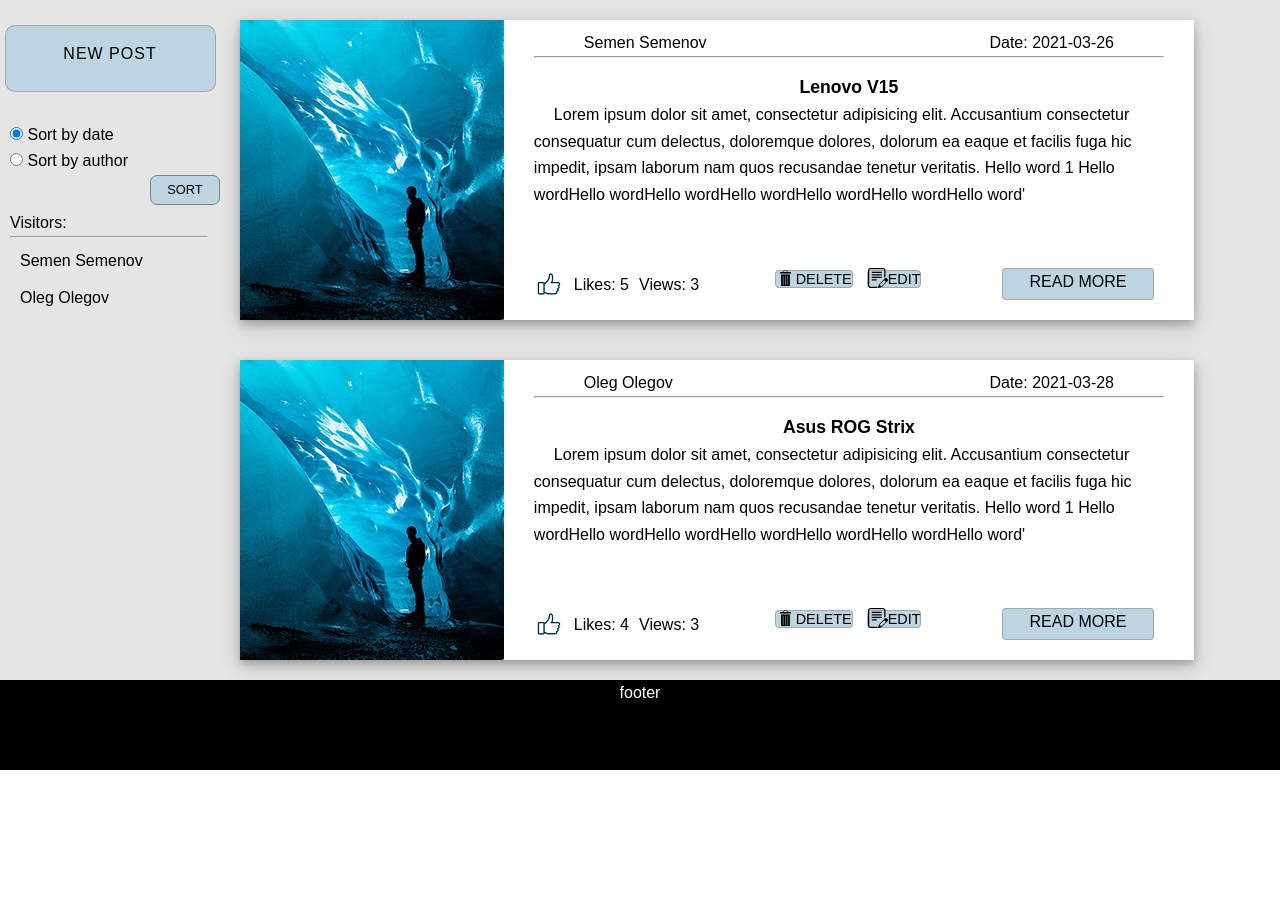
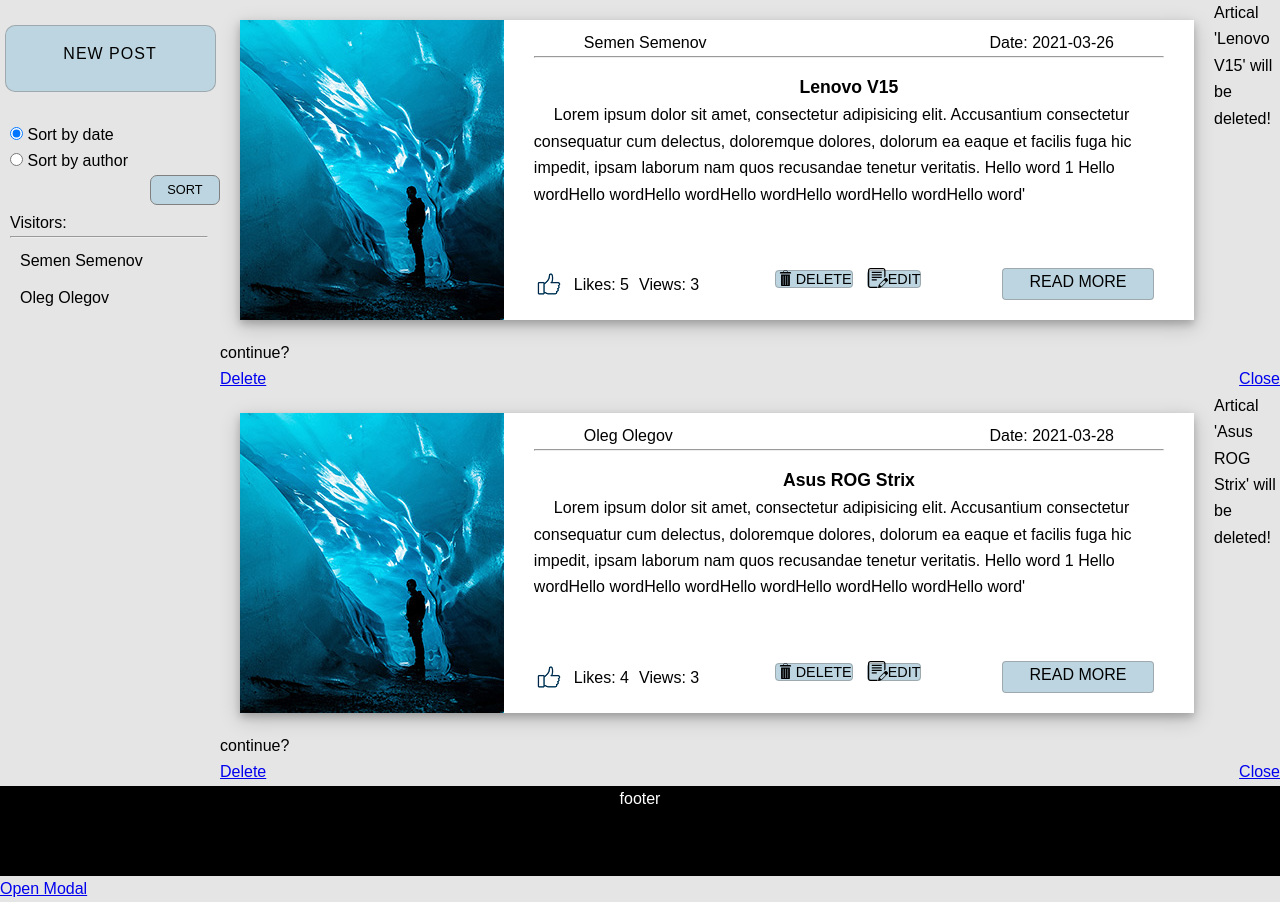
Before and after one commit to Ocinu/Blog, a Flask app: page / in a window 1280 px wide. Shown: the part 90-992 px from the top of the page. Before the commit the page ends 860 px from the top, so only its background shows below. Run offline with Flask 2, Linux system fonts and the light colour scheme; data comes from the database, SQL or seed files in the repository; both versions use the stored data as it was after the commit; parts of the project's set-up code (start-up, migrations or seed data) failed here and were passed over; some libraries are stand-ins or nearby versions; some web fonts are replaced.

Commit message:
модальное окно подтверждения удаления статьи

```diff
--- a/sweater/static/assets/css/style.css
+++ b/sweater/static/assets/css/style.css
@@ -250,6 +250,11 @@ article {
     margin-bottom: 4px;
 }
 
+.modal_buttons {
+    display: flex;
+    justify-content: space-between;
+}
+
 /* footer */
 
 footer {
--- a/sweater/templates/index.html
+++ b/sweater/templates/index.html
@@ -11,6 +11,7 @@
 
     <link rel="preconnect" href="https://fonts.gstatic.com">
     <link href="https://fonts.googleapis.com/css2?family=Suez+One&display=swap" rel="stylesheet">
+    <link rel="stylesheet" href="https://cdnjs.cloudflare.com/ajax/libs/jquery-modal/0.9.1/jquery.modal.min.css" />
 </head>
 
 <body>
@@ -77,13 +78,23 @@
                                 <span>Views: {{ article.views }}</span>
                             </div>
                             <div class="post_edit">
-                                <a href="/delete/{{ article.id }}"><img src="static/icons/delete.svg" alt="">delete</a>
+                                <a href="#ex{{ article.id }}" rel="modal:open"><img src="static/icons/delete.svg" alt="">delete</a>
                                 <a href="/edit/{{ article.id }}"><img src="static/icons/edit.svg" alt="">edit</a>
                             </div>
                             <a href="/article/{{ article.id }}">Read more</a>
                         </div>
                     </div>
                 </article>
+
+                {#  Modal  #}
+                <div id="ex{{ article.id }}" class="modal">
+                    <p>Artical '{{ article.title }}'  will be <bold>deleted!</bold></p>
+                    <p>continue?</p>
+                    <div class="modal_buttons">
+                        <a href="/delete/{{ article.id }}">Delete</a>
+                        <a href="#" rel="modal:close">Close</a>
+                    </div>
+                </div>
             {% endfor %}
 
         </div>
@@ -95,8 +106,13 @@
         footer
     </footer>
 
+
+    <!-- Link to open the modal -->
+    <p><a href="#ex1" rel="modal:open">Open Modal</a></p>
+
     <!-- scripts -->
     <script src="https://ajax.googleapis.com/ajax/libs/jquery/3.6.0/jquery.min.js"></script>
+    <script src="https://cdnjs.cloudflare.com/ajax/libs/jquery-modal/0.9.1/jquery.modal.min.js"></script>
     <script src="static/assets/js/script.js"></script>
 
 </body>
```
Also changed, not shown: sweater/blog.db.
